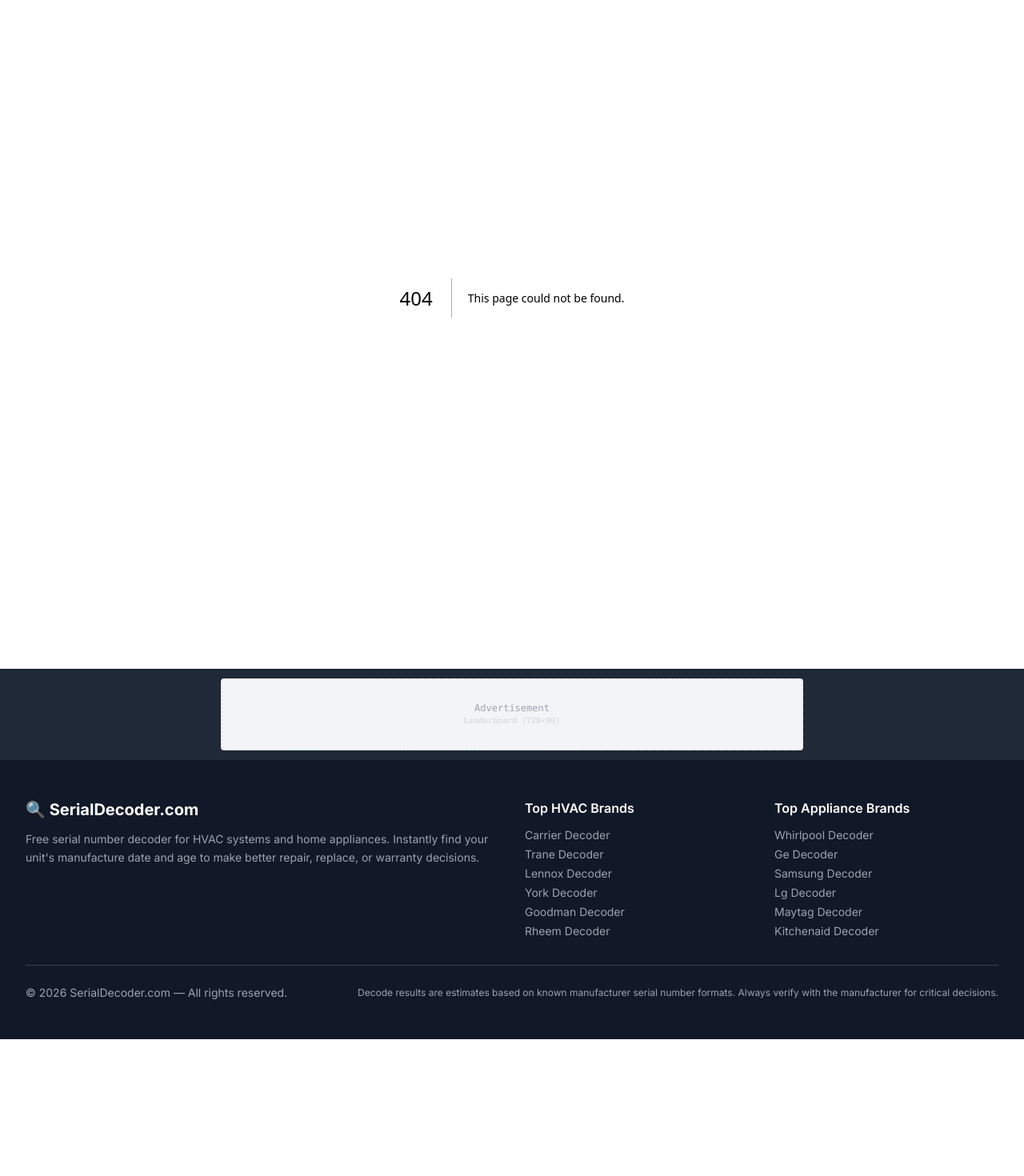
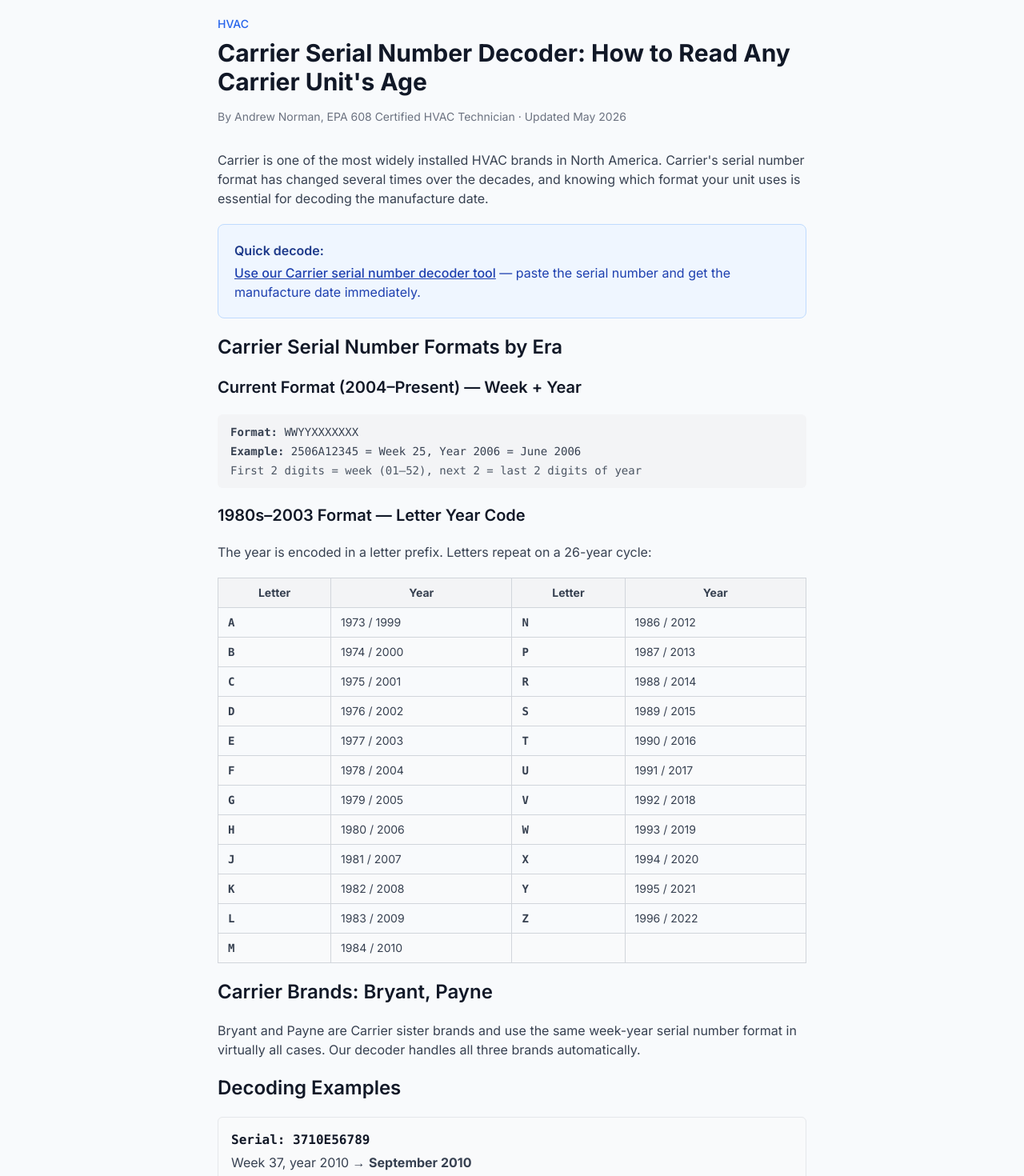
Before and after one commit to LordNorm495/serial-decoder-site, a Next.js app: page /blog/carrier-serial-number-decoder in a window 1280 px wide. Before the commit this address had no page. Shown: the part 200-1670 px from the top of the page at 80% size. Before the commit the page ends 1499 px from the top, so only its background shows below. Built offline with nearby package versions, Linux system fonts and the light colour scheme.

Commit message:
Create page.tsx

```diff
--- /dev/null
+++ b/app/blog/carrier-serial-number-decoder/page.tsx
@@ -0,0 +1,124 @@
+import { Metadata } from 'next';
+
+export const metadata: Metadata = {
+  title: 'Carrier Serial Number Decoder: How to Read Any Carrier Unit\'s Age',
+  description:
+    'Learn how to decode Carrier HVAC serial numbers to find the manufacture date of any furnace, air conditioner, or heat pump. Includes format guide for all Carrier serial number styles.',
+};
+
+export default function CarrierDecoderPage() {
+  return (
+    <article className="max-w-3xl mx-auto px-4 py-12">
+      <header className="mb-8">
+        <div className="text-sm text-blue-600 font-medium mb-2">HVAC</div>
+        <h1 className="text-3xl font-bold text-gray-900 mb-4">
+          Carrier Serial Number Decoder: How to Read Any Carrier Unit&apos;s Age
+        </h1>
+        <p className="text-gray-500 text-sm">
+          By Andrew Norman, EPA 608 Certified HVAC Technician · Updated May 2026
+        </p>
+      </header>
+
+      <div className="prose prose-lg max-w-none text-gray-700 space-y-5">
+        <p>
+          Carrier is one of the most widely installed HVAC brands in North America. Carrier&apos;s
+          serial number format has changed several times over the decades, and knowing which format
+          your unit uses is essential for decoding the manufacture date.
+        </p>
+
+        <div className="bg-blue-50 border border-blue-200 rounded-lg p-5 my-6">
+          <p className="font-semibold text-blue-900 mb-1">Quick decode:</p>
+          <p className="text-blue-800">
+            <a href="/" className="underline font-medium">Use our Carrier serial number decoder tool</a>{' '}
+            — paste the serial number and get the manufacture date immediately.
+          </p>
+        </div>
+
+        <h2 className="text-2xl font-semibold text-gray-900 mt-8 mb-3">
+          Carrier Serial Number Formats by Era
+        </h2>
+
+        <h3 className="text-xl font-semibold text-gray-900 mt-5 mb-2">
+          Current Format (2004–Present) — Week + Year
+        </h3>
+        <div className="bg-gray-100 rounded-md px-4 py-3 font-mono text-sm">
+          <p><strong>Format:</strong> WWYYXXXXXXX</p>
+          <p className="mt-1"><strong>Example:</strong> 2506A12345 = Week 25, Year 2006 = June 2006</p>
+          <p className="mt-1 text-gray-600">First 2 digits = week (01–52), next 2 = last 2 digits of year</p>
+        </div>
+
+        <h3 className="text-xl font-semibold text-gray-900 mt-5 mb-2">
+          1980s–2003 Format — Letter Year Code
+        </h3>
+        <p>The year is encoded in a letter prefix. Letters repeat on a 26-year cycle:</p>
+        <div className="overflow-x-auto my-4">
+          <table className="w-full border-collapse text-sm">
+            <thead>
+              <tr className="bg-gray-100">
+                <th className="border border-gray-300 px-3 py-2">Letter</th>
+                <th className="border border-gray-300 px-3 py-2">Year</th>
+                <th className="border border-gray-300 px-3 py-2">Letter</th>
+                <th className="border border-gray-300 px-3 py-2">Year</th>
+              </tr>
+            </thead>
+            <tbody>
+              {[
+                ['A', '1973 / 1999', 'N', '1986 / 2012'],
+                ['B', '1974 / 2000', 'P', '1987 / 2013'],
+                ['C', '1975 / 2001', 'R', '1988 / 2014'],
+                ['D', '1976 / 2002', 'S', '1989 / 2015'],
+                ['E', '1977 / 2003', 'T', '1990 / 2016'],
+                ['F', '1978 / 2004', 'U', '1991 / 2017'],
+                ['G', '1979 / 2005', 'V', '1992 / 2018'],
+                ['H', '1980 / 2006', 'W', '1993 / 2019'],
+                ['J', '1981 / 2007', 'X', '1994 / 2020'],
+                ['K', '1982 / 2008', 'Y', '1995 / 2021'],
+                ['L', '1983 / 2009', 'Z', '1996 / 2022'],
+                ['M', '1984 / 2010', '', ''],
+              ].map(([l1, y1, l2, y2], i) => (
+                <tr key={i} className={i % 2 === 0 ? '' : 'bg-gray-50'}>
+                  <td className="border border-gray-300 px-3 py-2 font-mono font-bold">{l1}</td>
+                  <td className="border border-gray-300 px-3 py-2">{y1}</td>
+                  <td className="border border-gray-300 px-3 py-2 font-mono font-bold">{l2}</td>
+                  <td className="border border-gray-300 px-3 py-2">{y2}</td>
+                </tr>
+              ))}
+            </tbody>
+          </table>
+        </div>
+
+        <h2 className="text-2xl font-semibold text-gray-900 mt-8 mb-3">
+          Carrier Brands: Bryant, Payne
+        </h2>
+        <p>
+          Bryant and Payne are Carrier sister brands and use the same week-year serial number format
+          in virtually all cases. Our decoder handles all three brands automatically.
+        </p>
+
+        <h2 className="text-2xl font-semibold text-gray-900 mt-8 mb-3">Decoding Examples</h2>
+        <div className="space-y-4">
+          <div className="bg-gray-50 border border-gray-200 rounded-md p-4">
+            <p className="font-mono font-bold text-gray-900 mb-1">Serial: 3710E56789</p>
+            <p>Week 37, year 2010 → <strong>September 2010</strong></p>
+          </div>
+          <div className="bg-gray-50 border border-gray-200 rounded-md p-4">
+            <p className="font-mono font-bold text-gray-900 mb-1">Serial: 0123G98765</p>
+            <p>Week 01, year 2023 → <strong>January 2023</strong></p>
+          </div>
+        </div>
+
+        <h2 className="text-2xl font-semibold text-gray-900 mt-8 mb-3">What to Do With the Date</h2>
+        <ul className="list-disc pl-6 space-y-2">
+          <li><strong>Repair vs. replace:</strong> Carrier AC over 15 years or furnace over 20 years is approaching end of life.</li>
+          <li><strong>Refrigerant type:</strong> Units before 2010 almost certainly use R-22, which is very expensive to recharge.</li>
+          <li><strong>Real estate disclosure:</strong> Documents the manufacture date for seller disclosures.</li>
+        </ul>
+        <p>
+          For the fastest answer,{' '}
+          <a href="/" className="text-blue-600 hover:underline">use our Carrier decoder</a>{' '}
+          — it handles all format variations automatically.
+        </p>
+      </div>
+    </article>
+  );
+}
```
